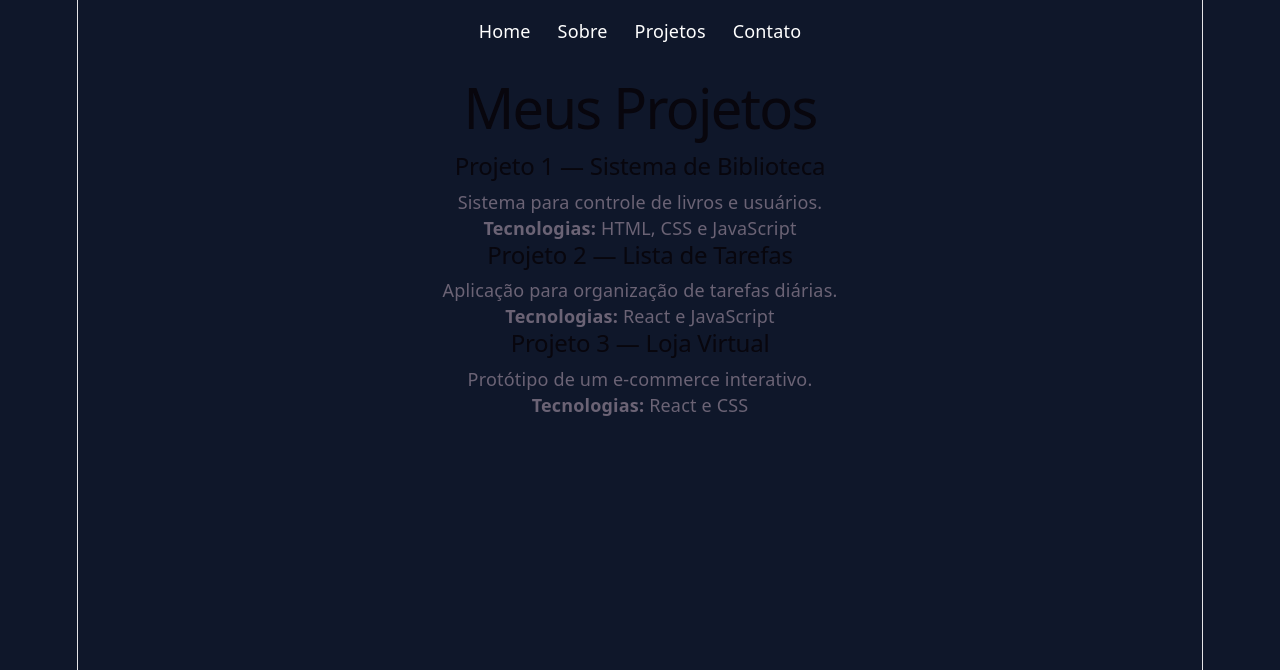
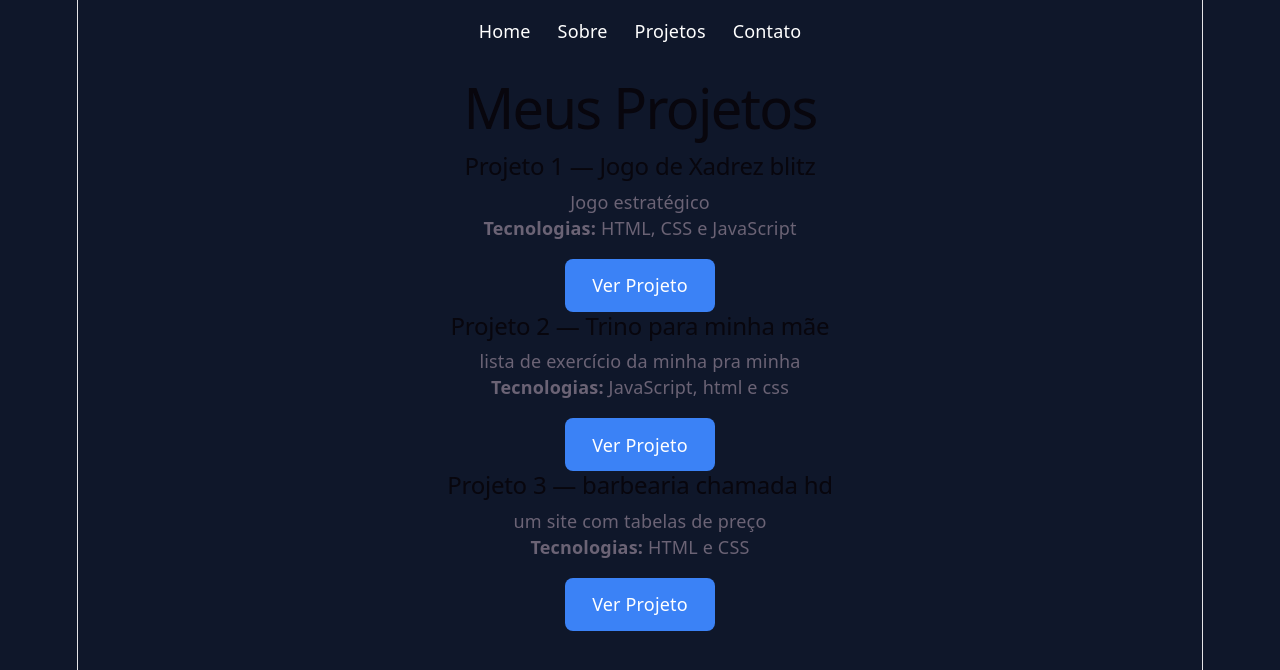
Before and after one commit to pedromillani-hub/meu-portifolio, a React (Vite) app: page /projetos in a window 1280 px wide. Shown: the top 670 px of the page. Built offline with nearby package versions, Linux system fonts and the light colour scheme.

Commit message:
Update Projetos.jsx

```diff
--- a/src/pages/Projetos.jsx
+++ b/src/pages/Projetos.jsx
@@ -4,21 +4,73 @@ function Projetos() {
       <h1>Meus Projetos</h1>
 
       <div className="projeto-card">
-        <h2>Projeto 1 — Sistema de Biblioteca</h2>
-        <p>Sistema para controle de livros e usuários.</p>
-        <p><strong>Tecnologias:</strong> HTML, CSS e JavaScript</p>
+        <h2>Projeto 1 — Jogo de Xadrez blitz</h2>
+        <p>Jogo estratégico</p>
+         <p><strong>Tecnologias:</strong> HTML, CSS e JavaScript</p>
+        <a
+          href="https://xadrez-three-nu.vercel.app"
+          target="_blank"
+          rel="noopener noreferrer"
+          style={{
+            display: "inline-block",
+            backgroundColor: "#3b82f6",
+            color: "white",
+            padding: "0.75rem 1.5rem",
+            borderRadius: "8px",
+            textDecoration: "none",
+            fontWeight: 500,
+            marginTop: "1rem"
+          }}
+        >
+          Ver Projeto
+        </a>
+
       </div>
 
       <div className="projeto-card">
-        <h2>Projeto 2 — Lista de Tarefas</h2>
-        <p>Aplicação para organização de tarefas diárias.</p>
-        <p><strong>Tecnologias:</strong> React e JavaScript</p>
+        <h2>Projeto 2 — Trino para minha mãe</h2>
+        <p>lista de exercício da minha pra minha</p>
+        <p><strong>Tecnologias:</strong> JavaScript, html e css</p>
+        <a
+  href="https://treino-jaqueline-rust.vercel.app"
+  target="_blank"
+  rel="noopener noreferrer"
+  style={{
+    display: "inline-block",
+    backgroundColor: "#3b82f6",
+    color: "white",
+    padding: "0.75rem 1.5rem",
+    borderRadius: "8px",
+    textDecoration: "none",
+    fontWeight: 500,
+    marginTop: "1rem"
+  }}
+>
+  Ver Projeto
+</a>
       </div>
 
       <div className="projeto-card">
-        <h2>Projeto 3 — Loja Virtual</h2>
-        <p>Protótipo de um e-commerce interativo.</p>
-        <p><strong>Tecnologias:</strong> React e CSS</p>
+        <h2>Projeto 3 — barbearia chamada hd</h2>
+        <p>um site com tabelas de preço</p>
+        <p><strong>Tecnologias:</strong> HTML e CSS</p>
+        <a
+  href="https://treino-jaqueline-rust.vercel.app"
+  target="_blank"
+  rel="noopener noreferrer"
+  style={{
+    display: "inline-block",
+    backgroundColor: "#3b82f6",
+    color: "white",
+    padding: "0.75rem 1.5rem",
+    borderRadius: "8px",
+    textDecoration: "none",
+    fontWeight: 500,
+    marginTop: "1rem"
+  }}
+>
+  Ver Projeto
+</a>
       </div>
     </div>
   );
```
